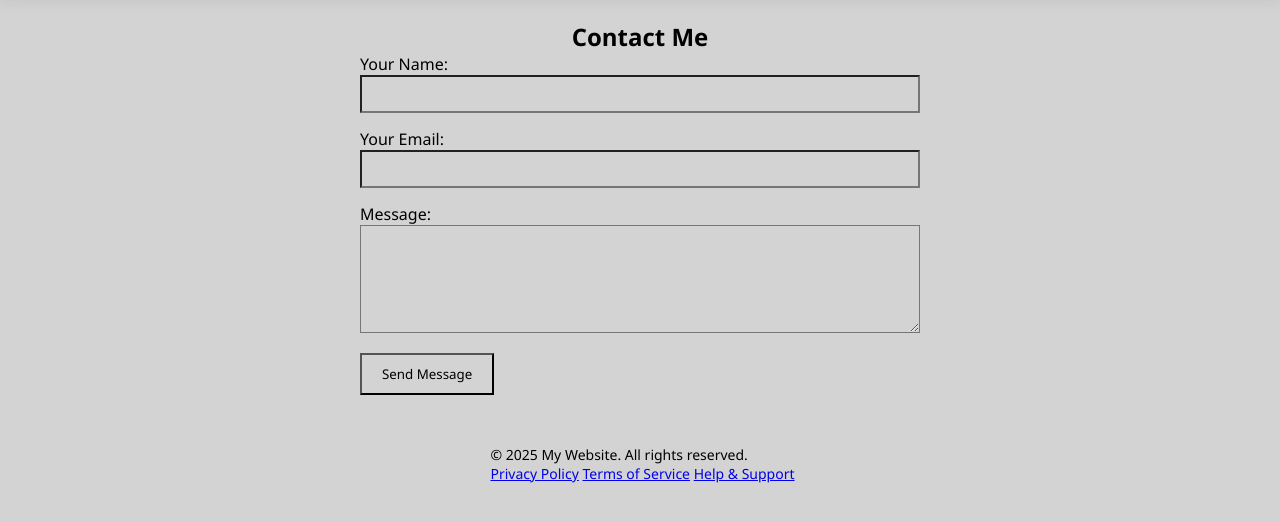
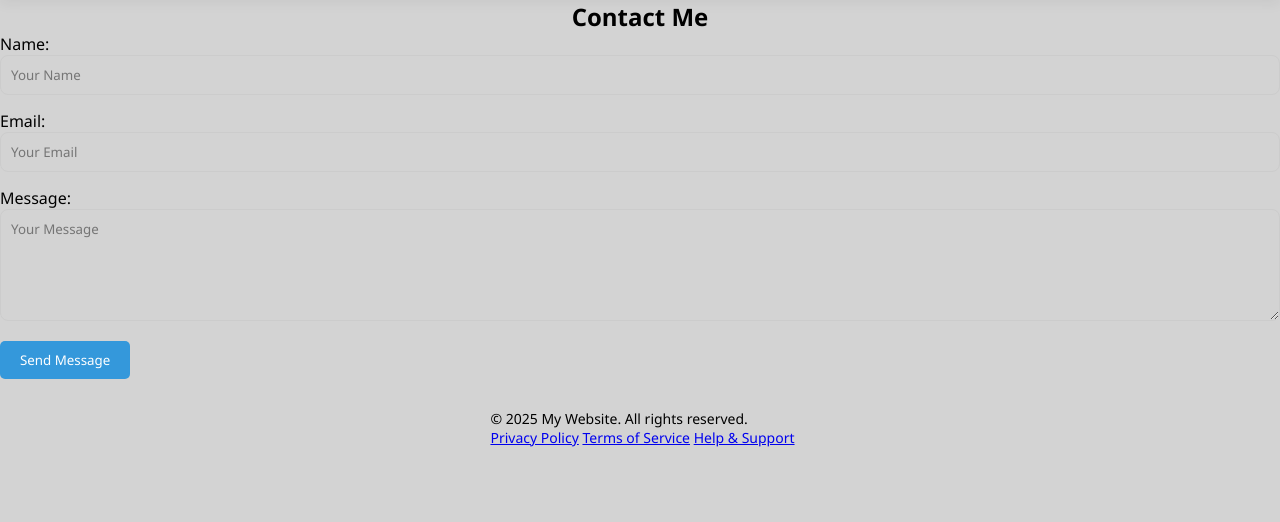
Before and after one commit to umess-ss/my-django-app, a Django app: page /contact/ in a window 1280 px wide. Shown: the part 68-590 px from the top of the page. Run offline with Django 5.2, Linux system fonts and the light colour scheme.

Commit message:
class based views of contact-form and added css using widgets

```diff
--- /dev/null
+++ b/contact/forms.py
@@ -0,0 +1,22 @@
+from django import forms
+from .models import Feedback
+
+class FeedbackForm(forms.ModelForm):
+    class Meta:
+        model = Feedback
+        fields = ['name', 'email', 'message']
+        widgets = {
+            'name': forms.TextInput(attrs={
+                'class': 'form-control',
+                'placeholder': 'Your Name'
+            }),
+            'email': forms.EmailInput(attrs={
+                'class': 'form-control',
+                'placeholder': 'Your Email'
+            }),
+            'message': forms.Textarea(attrs={
+                'class': 'form-control',
+                'rows': 5,
+                'placeholder': 'Your Message'
+            }),
+        }
--- a/contact/templates/contact/contact.html
+++ b/contact/templates/contact/contact.html
@@ -3,24 +3,12 @@
 {% block main_content %}
 <div class="contact-container">
     <h2>Contact Me</h2>
-    {% if success %}
-        <p class="success-message">Thank you for contacting me! I’ll get back to you soon.</p>
-    {% endif %}
-    <form method="post" class="contact-form">
-        {% csrf_token %}
-        <div class="form-group">
-            <label for="name">Your Name:</label><br>
-            <input type="text" id="name" name="name" required>
-        </div>
-        <div class="form-group">
-            <label for="email">Your Email:</label><br>
-            <input type="email" id="email" name="email" required>
-        </div>
-        <div class="form-group">
-            <label for="message">Message:</label><br>
-            <textarea id="message" name="message" rows="5" required></textarea>
-        </div>
-        <button type="submit">Send Message</button>
-    </form>
+<form method="post" class="contact-form">
+    {% csrf_token %}
+    {{ form.as_p }}
+    <button type="submit" class="submit-btn">Send Message</button>
+</form>
+
+
 </div>
 {% endblock %}
--- a/contact/urls.py
+++ b/contact/urls.py
@@ -1,6 +1,6 @@
 from django.urls import path
-from . import views
+from .views import ContactView
 
 urlpatterns = [
-    path('',views.contact,name='contact'),
+    path('', ContactView.as_view(), name='contact'),
 ]
--- a/contact/views.py
+++ b/contact/views.py
@@ -1,18 +1,12 @@
-from django.shortcuts import render,redirect
-from .models import Feedback
+from django.views.generic.edit import FormView
+from django.urls import reverse_lazy
+from .forms import FeedbackForm
 
+class ContactView(FormView):
+    template_name = 'contact/contact.html'
+    form_class = FeedbackForm
+    success_url = reverse_lazy('index')  # Redirect after successful form submission
 
-# Create your views here.
-def contact(request):
-    if (request.method == 'POST'):
-        name = request.POST.get('name')
-        email = request.POST['email']
-        message = request.POST['message']
-        feedback = Feedback(
-            name = name,
-            email = email,
-            message = message
-        )
-        feedback.save()
-        return redirect("index")
-    return render(request,'contact/contact.html')
+    def form_valid(self, form):
+        form.save()  # Save Feedback instance
+        return super().form_valid(form)
--- a/post/static/CSS/STYLE.css
+++ b/post/static/CSS/STYLE.css
@@ -160,35 +160,24 @@ footer {
 }
 
 
-
-.contact-container {
-    max-width: 600px;
-    margin: auto;
-    padding: 20px;
-}
-
-.contact-form .form-group {
-    margin-bottom: 15px;
-}
-
-.contact-form input,
-.contact-form textarea {
-    width: 100%;
-    padding: 8px;
-    box-sizing: border-box;
-}
-
-.contact-form button {
-    padding: 10px 20px;
-    cursor: pointer;
-}
-
-.success-message {
-    color: green;
-    margin-bottom: 10px;
-}
-
 h1,h2{
   display:flex;
   justify-content:center;
 }
+
+.form-control {
+    width: 100%;
+    padding: 10px;
+    border-radius: 8px;
+    border: 1px solid #ccc;
+    margin-bottom: 15px;
+}
+
+.submit-btn {
+    background-color: #3498db;
+    color: white;
+    border: none;
+    padding: 10px 20px;
+    border-radius: 5px;
+    cursor: pointer;
+}
```
